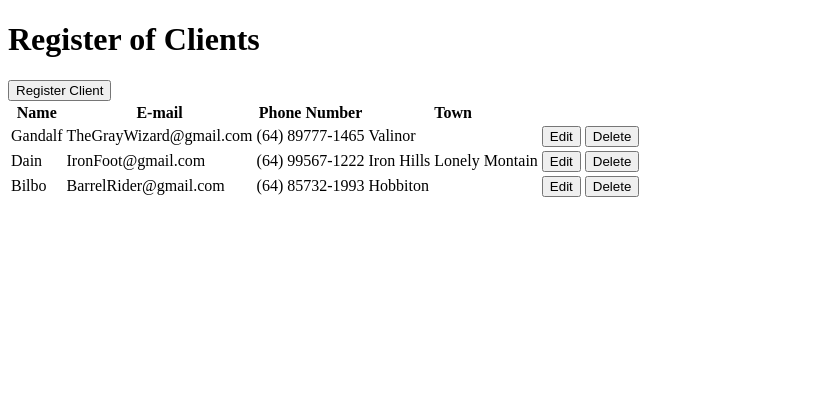
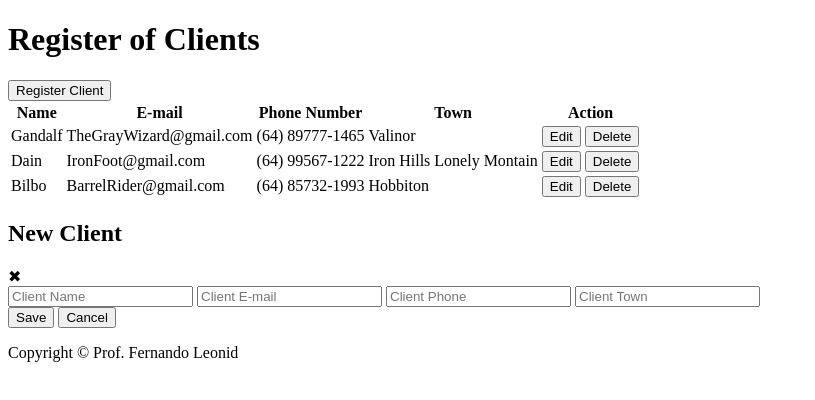
Before and after one commit to Elianderson-dev/CRUD, a plain HTML site: page index.html in a window 1280 px wide. Shown: the whole page, without its empty margins (0-815 px from the left). Drawn offline with Linux system fonts and the light colour scheme.

```diff
--- a/index.html
+++ b/index.html
@@ -19,6 +19,7 @@
                         <th>E-mail</th>
                         <th>Phone Number</th>
                         <th>Town</th>
+                        <th>Action</th>
 
                     </tr>
                 </thead>
@@ -55,9 +56,28 @@
                     </tr>
                 </tbody>
             </table>
+
+            <div class="modal" id="modal">
+                <div class="modal-content">
+                    <header class="modal-header">
+                        <h2>New Client</h2>
+                        <span class="modal-close" id="modalClose">&#10006;</span>
+                    </header>
+                    <form class="modal-form">
+                        <input type="text" class="modal-field" placeholder="Client Name">
+                        <input type="email" class="modal-field" placeholder="Client E-mail">
+                        <input type="text" class="modal-field" placeholder="Client Phone">
+                        <input type="text" class="modal-field" placeholder="Client Town">
+                    </form>
+                    <footer>
+                        <button class="green button">Save</button>
+                        <button class="red button">Cancel</button>
+                    </footer>
+                </div>
+            </div>
         </main>
         <footer>
-
+            <p>Copyright &copy; Prof. Fernando Leonid</p>
         </footer>
 
     </body>
```
